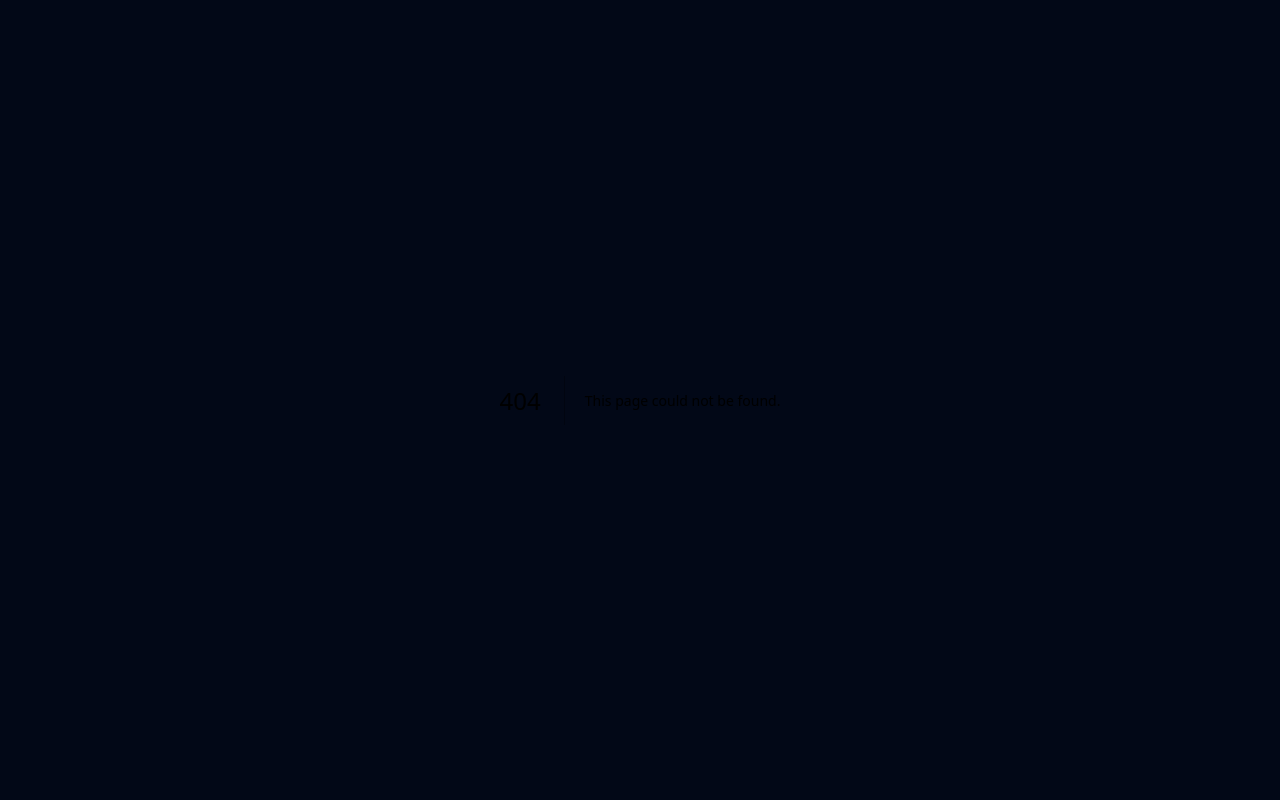
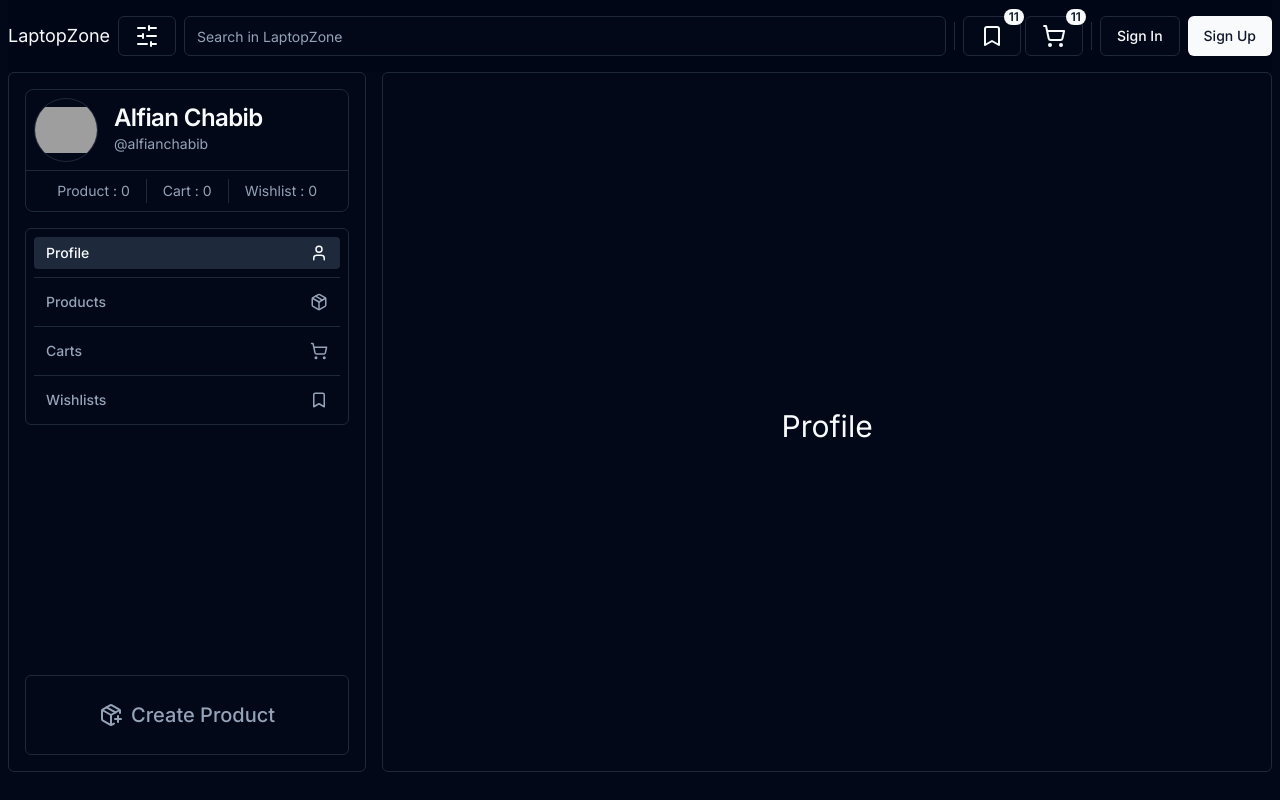
Before and after one commit to AlfianChabib/laptopzone_e-commerce, a Next.js app: page /profile in a window 1280 px wide. Before the commit this address had no page. Built offline with nearby package versions, Linux system fonts and the light colour scheme; grey boxes are pictures that could not be loaded.

Commit message:
feat: profile page

```diff
--- a/package.json
+++ b/package.json
@@ -11,11 +11,13 @@
   "dependencies": {
     "@hookform/resolvers": "^3.3.3",
     "@prisma/client": "^5.7.1",
+    "@radix-ui/react-avatar": "^1.0.4",
     "@radix-ui/react-dropdown-menu": "^2.0.6",
     "@radix-ui/react-label": "^2.0.2",
     "@radix-ui/react-navigation-menu": "^1.1.4",
     "@radix-ui/react-separator": "^1.0.3",
     "@radix-ui/react-slot": "^1.0.2",
+    "@radix-ui/react-tabs": "^1.0.4",
     "@types/bcrypt": "^5.0.2",
     "@types/validator": "^13.11.7",
     "@vercel/postgres": "^0.5.1",
@@ -30,6 +32,7 @@
     "react": "^18",
     "react-dom": "^18",
     "react-hook-form": "^7.49.2",
+    "react-resizable-panels": "^1.0.6",
     "tailwind-merge": "^2.2.0",
     "tailwindcss-animate": "^1.0.7",
     "validator": "^13.11.0",
--- a/src/app/layout.tsx
+++ b/src/app/layout.tsx
@@ -3,6 +3,7 @@ import { Inter as FontSans } from "next/font/google";
 import { cn } from "@/lib/utils";
 import { ThemeProvider } from "@/components/theme-provider";
 import "./globals.css";
+import Navbar from "@/components/main-nav";
 
 export const fontSans = FontSans({
   subsets: ["latin"],
@@ -33,7 +34,10 @@ export default function RootLayout({
           enableSystem
           disableTransitionOnChange
         >
-          <main className="max-w-7xl mx-auto px-2">{children}</main>
+          <main className="max-w-7xl mx-auto px-2 min-h-screen relative">
+            <Navbar />
+            {children}
+          </main>
         </ThemeProvider>
       </body>
     </html>
--- a/src/app/page.tsx
+++ b/src/app/page.tsx
@@ -1,9 +1,6 @@
-import Navbar from "@/components/main-nav";
-
 export default function Home() {
   return (
-    <section>
-      <Navbar />
+    <section className="flex flex-col w-full h-[1000px]">
       <h1>Hello Shadcn</h1>
     </section>
   );
--- /dev/null
+++ b/src/app/profile/page.tsx
@@ -0,0 +1,21 @@
+"use client";
+import React from "react";
+import Sidebar from "@/components/profie/Sidebar";
+import MainContent from "@/components/profie/MainContent";
+import { Tabs } from "@/components/ui/tabs";
+
+export default function page() {
+  return (
+    <section className="flex w-full h-[700px]">
+      <Tabs
+        defaultValue="profile"
+        className="flex relative w-full max-w-7xl gap-4"
+      >
+        {/* left */}
+        <Sidebar />
+        {/* right */}
+        <MainContent />
+      </Tabs>
+    </section>
+  );
+}
--- a/src/components/main-nav.tsx
+++ b/src/components/main-nav.tsx
@@ -1,19 +1,10 @@
 "use client";
 import React from "react";
 import {
-  NavigationMenuTrigger,
   NavigationMenu,
   NavigationMenuItem,
   NavigationMenuList,
-  NavigationMenuContent,
 } from "./ui/navigation-menu";
-import { Button } from "./ui/button";
-import { Input } from "./ui/input";
-import { Separator } from "./ui/separator";
-import { Badge } from "./ui/badge";
-import { Bookmark, ShoppingCart } from "lucide-react";
-import { SlidersHorizontal } from "lucide-react";
-import Link from "next/link";
 import {
   DropdownMenu,
   DropdownMenuTrigger,
@@ -22,10 +13,26 @@ import {
   DropdownMenuLabel,
   DropdownMenuSeparator,
 } from "./ui/dropdown-menu";
+import { Button } from "./ui/button";
+import { Input } from "./ui/input";
+import { Separator } from "./ui/separator";
+import { Badge } from "./ui/badge";
+import { Bookmark, ShoppingCart } from "lucide-react";
+import { SlidersHorizontal } from "lucide-react";
+import Link from "next/link";
+import { usePathname } from "next/navigation";
 
 export default function Navbar() {
+  const pathName = usePathname();
+
+  const authPathName = ["/auth/sign-in", "/auth/sign-up"];
+
+  if (authPathName.includes(pathName)) {
+    return null;
+  }
+
   return (
-    <nav className="flex items-center justify-between w-full py-4 gap-2">
+    <nav className="flex sticky top-0 left-0 z-50 bg-slate-950 backdrop-filter backdrop-blur-sm bg-opacity-30 items-center justify-between w-full py-4 gap-2">
       <div className="md:flex hidden">
         <h1 className="text-lg">LaptopZone</h1>
       </div>
@@ -74,8 +81,9 @@ export default function Navbar() {
           </NavigationMenuItem>
         </NavigationMenuList>
       </NavigationMenu>
+
+      <Separator orientation="vertical" className="h-7" decorative />
       <div className="md:flex hidden items-center ">
-        <Separator orientation="vertical" className="h-7" decorative />
         <NavigationMenu>
           <NavigationMenuList className="gap-1">
             <Link href="/auth/sign-in">
--- /dev/null
+++ b/src/components/profie/MainContent.tsx
@@ -0,0 +1,24 @@
+import React from "react";
+import { TabsContent } from "../ui/tabs";
+
+export default function MainContent() {
+  return (
+    <div className="flex h-full w-full items-center justify-center p-4 border rounded-md">
+      <TabsContent value="profile">
+        <h1 className="text-3xl">Profile</h1>
+      </TabsContent>
+      <TabsContent value="products">
+        <h1 className="text-3xl">Products</h1>
+      </TabsContent>
+      <TabsContent value="carts">
+        <h1 className="text-3xl">Carts</h1>
+      </TabsContent>
+      <TabsContent value="wishlists">
+        <h1 className="text-3xl">Wishlists</h1>
+      </TabsContent>
+      <TabsContent value="createProduct">
+        <h1 className="text-3xl">Create Product</h1>
+      </TabsContent>
+    </div>
+  );
+}
--- /dev/null
+++ b/src/components/profie/Sidebar.tsx
@@ -0,0 +1,82 @@
+"use client";
+import React from "react";
+import { Avatar } from "@/components/ui/avatar";
+import { AvatarFallback, AvatarImage } from "@radix-ui/react-avatar";
+import { Card, CardTitle, CardDescription } from "@/components/ui/card";
+import { Separator } from "@/components/ui/separator";
+import { TabsList, TabsTrigger } from "@/components/ui/tabs";
+import {
+  Bookmark,
+  Package,
+  PackagePlus,
+  ShoppingCart,
+  User,
+} from "lucide-react";
+
+export default function Sidebar() {
+  return (
+    <div className="lg:flex hidden flex-col p-4 overflow-hidden w-[500px] border rounded-md justify-between">
+      <div className="flex flex-col gap-4 w-full">
+        <Card className="overflow-hidden">
+          <div className="flex gap-4 p-2">
+            <Avatar className="w-16 h-16 items-center justify-center border">
+              <AvatarImage src="https://avatars.githubusercontent.com/u/108635592?v=4" />
+              <AvatarFallback>AC</AvatarFallback>
+            </Avatar>
+            <div className="flex flex-col justify-center gap-1">
+              <CardTitle>Alfian Chabib</CardTitle>
+              <CardDescription>
+                <span>@</span>alfianchabib
+              </CardDescription>
+            </div>
+          </div>
+          <Separator />
+          <div className="flex gap-4 p-2 items-center justify-center">
+            <CardDescription>
+              Product : <span>0</span>
+            </CardDescription>
+            <Separator orientation="vertical" className="h-6" />
+            <CardDescription>
+              Cart : <span>0</span>
+            </CardDescription>
+            <Separator orientation="vertical" className="h-6" />
+            <CardDescription>
+              Wishlist : <span>0</span>
+            </CardDescription>
+          </div>
+        </Card>
+        <div className="flex items-center justify-center border rounded-md">
+          <div defaultValue="profile" className="w-full p-1">
+            <TabsList className="flex-col w-full h-full gap-2">
+              <TabsTrigger className="w-full justify-between" value="profile">
+                <p>Profile</p>
+                <User size={18} />
+              </TabsTrigger>
+              <Separator />
+              <TabsTrigger className="w-full justify-between" value="products">
+                <p>Products</p>
+                <Package size={18} />
+              </TabsTrigger>
+              <Separator />
+              <TabsTrigger className="w-full justify-between" value="carts">
+                <p>Carts</p>
+                <ShoppingCart size={18} />
+              </TabsTrigger>
+              <Separator />
+              <TabsTrigger className="w-full justify-between" value="wishlists">
+                <p>Wishlists</p>
+                <Bookmark size={18} />
+              </TabsTrigger>
+            </TabsList>
+          </div>
+        </div>
+      </div>
+      <TabsList className="flex flex-col w-full h-20 border">
+        <TabsTrigger value="createProduct" className="flex w-full h-full gap-2">
+          <PackagePlus />
+          <p className="text-xl">Create Product</p>
+        </TabsTrigger>
+      </TabsList>
+    </div>
+  );
+}
--- /dev/null
+++ b/src/components/ui/avatar.tsx
@@ -0,0 +1,50 @@
+"use client"
+
+import * as React from "react"
+import * as AvatarPrimitive from "@radix-ui/react-avatar"
+
+import { cn } from "@/lib/utils"
+
+const Avatar = React.forwardRef<
+  React.ElementRef<typeof AvatarPrimitive.Root>,
+  React.ComponentPropsWithoutRef<typeof AvatarPrimitive.Root>
+>(({ className, ...props }, ref) => (
+  <AvatarPrimitive.Root
+    ref={ref}
+    className={cn(
+      "relative flex h-10 w-10 shrink-0 overflow-hidden rounded-full",
+      className
+    )}
+    {...props}
+  />
+))
+Avatar.displayName = AvatarPrimitive.Root.displayName
+
+const AvatarImage = React.forwardRef<
+  React.ElementRef<typeof AvatarPrimitive.Image>,
+  React.ComponentPropsWithoutRef<typeof AvatarPrimitive.Image>
+>(({ className, ...props }, ref) => (
+  <AvatarPrimitive.Image
+    ref={ref}
+    className={cn("aspect-square h-full w-full", className)}
+    {...props}
+  />
+))
+AvatarImage.displayName = AvatarPrimitive.Image.displayName
+
+const AvatarFallback = React.forwardRef<
+  React.ElementRef<typeof AvatarPrimitive.Fallback>,
+  React.ComponentPropsWithoutRef<typeof AvatarPrimitive.Fallback>
+>(({ className, ...props }, ref) => (
+  <AvatarPrimitive.Fallback
+    ref={ref}
+    className={cn(
+      "flex h-full w-full items-center justify-center rounded-full bg-muted",
+      className
+    )}
+    {...props}
+  />
+))
+AvatarFallback.displayName = AvatarPrimitive.Fallback.displayName
+
+export { Avatar, AvatarImage, AvatarFallback }
--- /dev/null
+++ b/src/components/ui/resizable.tsx
@@ -0,0 +1,43 @@
+import { GripVertical } from "lucide-react"
+import * as ResizablePrimitive from "react-resizable-panels"
+
+import { cn } from "@/lib/utils"
+
+const ResizablePanelGroup = ({
+  className,
+  ...props
+}: React.ComponentProps<typeof ResizablePrimitive.PanelGroup>) => (
+  <ResizablePrimitive.PanelGroup
+    className={cn(
+      "flex h-full w-full data-[panel-group-direction=vertical]:flex-col",
+      className
+    )}
+    {...props}
+  />
+)
+
+const ResizablePanel = ResizablePrimitive.Panel
+
+const ResizableHandle = ({
+  withHandle,
+  className,
+  ...props
+}: React.ComponentProps<typeof ResizablePrimitive.PanelResizeHandle> & {
+  withHandle?: boolean
+}) => (
+  <ResizablePrimitive.PanelResizeHandle
+    className={cn(
+      "relative flex w-px items-center justify-center bg-border after:absolute after:inset-y-0 after:left-1/2 after:w-1 after:-translate-x-1/2 focus-visible:outline-none focus-visible:ring-1 focus-visible:ring-ring focus-visible:ring-offset-1 data-[panel-group-direction=vertical]:h-px data-[panel-group-direction=vertical]:w-full data-[panel-group-direction=vertical]:after:left-0 data-[panel-group-direction=vertical]:after:h-1 data-[panel-group-direction=vertical]:after:w-full data-[panel-group-direction=vertical]:after:-translate-y-1/2 data-[panel-group-direction=vertical]:after:translate-x-0 [&[data-panel-group-direction=vertical]>div]:rotate-90",
+      className
+    )}
+    {...props}
+  >
+    {withHandle && (
+      <div className="z-10 flex h-4 w-3 items-center justify-center rounded-sm border bg-border">
+        <GripVertical className="h-2.5 w-2.5" />
+      </div>
+    )}
+  </ResizablePrimitive.PanelResizeHandle>
+)
+
+export { ResizablePanelGroup, ResizablePanel, ResizableHandle }
--- /dev/null
+++ b/src/components/ui/tabs.tsx
@@ -0,0 +1,55 @@
+"use client";
+
+import * as React from "react";
+import * as TabsPrimitive from "@radix-ui/react-tabs";
+
+import { cn } from "@/lib/utils";
+
+const Tabs = TabsPrimitive.Root;
+
+const TabsList = React.forwardRef<
+  React.ElementRef<typeof TabsPrimitive.List>,
+  React.ComponentPropsWithoutRef<typeof TabsPrimitive.List>
+>(({ className, ...props }, ref) => (
+  <TabsPrimitive.List
+    ref={ref}
+    className={cn(
+      "inline-flex h-10 items-center justify-center rounded-md bg-background p-1 text-muted-foreground",
+      className
+    )}
+    {...props}
+  />
+));
+TabsList.displayName = TabsPrimitive.List.displayName;
+
+const TabsTrigger = React.forwardRef<
+  React.ElementRef<typeof TabsPrimitive.Trigger>,
+  React.ComponentPropsWithoutRef<typeof TabsPrimitive.Trigger>
+>(({ className, ...props }, ref) => (
+  <TabsPrimitive.Trigger
+    ref={ref}
+    className={cn(
+      "inline-flex items-center justify-center whitespace-nowrap rounded-sm px-3 py-1.5 text-sm font-medium ring-offset-background transition-all focus-visible:outline-none focus-visible:ring-2 focus-visible:ring-ring focus-visible:ring-offset-2 disabled:pointer-events-none disabled:opacity-50 data-[state=active]:bg-accent data-[state=active]:text-foreground data-[state=active]:shadow-sm hover:bg-slate-900",
+      className
+    )}
+    {...props}
+  />
+));
+TabsTrigger.displayName = TabsPrimitive.Trigger.displayName;
+
+const TabsContent = React.forwardRef<
+  React.ElementRef<typeof TabsPrimitive.Content>,
+  React.ComponentPropsWithoutRef<typeof TabsPrimitive.Content>
+>(({ className, ...props }, ref) => (
+  <TabsPrimitive.Content
+    ref={ref}
+    className={cn(
+      "mt-2 ring-offset-background focus-visible:outline-none focus-visible:ring-2 focus-visible:ring-ring focus-visible:ring-offset-2",
+      className
+    )}
+    {...props}
+  />
+));
+TabsContent.displayName = TabsPrimitive.Content.displayName;
+
+export { Tabs, TabsList, TabsTrigger, TabsContent };
```
Also changed, not shown: 1 other file (tests, documents, lock files or other folders).
